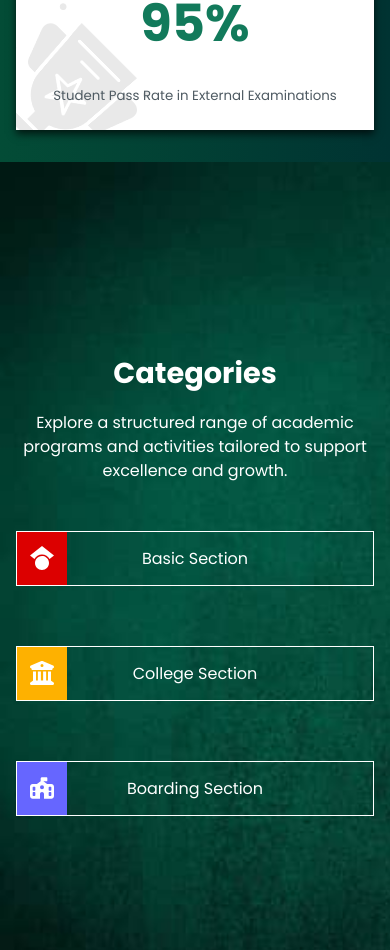
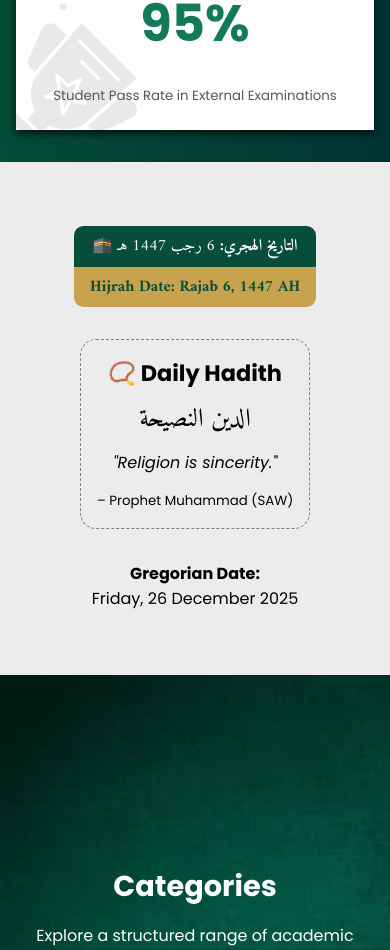
Before and after one commit to mojeed-painless/attanzeel-website__client, a React (Vite) app: page / in a window 390 px wide. Shown: the part 1899-2849 px from the top of the page. Built offline with nearby package versions, Linux system fonts and the light colour scheme.

Commit message:
Added the hadith section

```diff
--- a/index.html
+++ b/index.html
@@ -4,6 +4,7 @@
     <meta charset="UTF-8" />
     <link rel="icon" type="image/svg+xml" href="./public/svglogo.png" />
     <link href="https://fonts.googleapis.com/css2?family=Poppins:ital,wght@0,100;0,200;0,300;0,400;0,500;0,600;0,700;0,800;0,900;1,100;1,200;1,300;1,400;1,500;1,600;1,700;1,800;1,900&display=swap" rel="stylesheet">
+    <link href="https://fonts.googleapis.com/css2?family=Amiri:ital,wght@0,400;0,700;1,400;1,700&display=swap" rel="stylesheet">
     <meta name="viewport" content="width=device-width, initial-scale=1.0" />
     <title>attanzeel_website</title>
   </head>
--- a/src/assets/styles/home.css
+++ b/src/assets/styles/home.css
@@ -120,6 +120,61 @@
 
 
 
+
+
+
+/* HADITH */
+.hadith__section {
+    background: var(--color_lightgrey2);
+    padding: 4rem 6rem;
+    height: fit-content;
+}
+
+.hadith__container {
+    display: flex;
+    justify-content: space-between;
+    align-items: center;
+    height:100%;
+    text-align: center;
+}
+
+.hadith__content {
+    border: 1px dashed grey;
+    padding: 1rem;
+    border-radius: 1rem;
+}
+
+.arabic-hadith__content {
+    font-family: 'Amiri', serif;
+    font-size: 2rem;
+    margin: 0.7rem 0
+}
+
+.hadith__content small {
+    margin-top: 1rem;
+    display: inline-block;
+}
+
+.hijri__date {
+    font-family: 'Amiri', serif;
+    display: flex;
+    flex-direction: column;
+
+}
+
+.hijri__date span:first-child {
+    background: #064E3B;
+    color: white;
+    padding: 0.4rem 1rem;
+    border-radius: 0.6rem 0.6rem 0 0
+}
+
+.hijri__date span:last-child {
+    background: #C9A24D;
+    color: #064E3B;
+    padding: 0.4rem 1rem;
+    border-radius: 0 0 0.6rem 0.6rem
+}
 
 
 
@@ -488,7 +543,14 @@
 
 
 
+    .hadith__section {
+        padding: 4rem 3rem;
+    }
 
+    .hadith__container {
+        flex-direction: column-reverse;
+        gap: 2rem;
+    }
 
 
 
@@ -556,7 +618,13 @@
 
 
 
+    .hadith__section {
+        padding: 4rem 1rem;
+    }
 
+    .arabic-hadith__content {
+        font-size: 1.6rem;
+    }
 
     .category__container {
         flex-direction: column;
--- a/src/data.js
+++ b/src/data.js
@@ -135,6 +135,24 @@ export const statistics = [
 
 
 
+
+
+
+
+export const hadiths = [
+  {
+    ar: "خيركم من تعلم القرآن وعلمه",
+    en: "The best among you are those who learn the Qur’an and teach it."
+  },
+  {
+    ar: "إنما الأعمال بالنيات",
+    en: "Actions are judged by intentions."
+  },
+  {
+    ar: "الدين النصيحة",
+    en: "Religion is sincerity."
+  }
+];
 
 
 export const categories = [
--- a/src/pages/Home.jsx
+++ b/src/pages/Home.jsx
@@ -2,7 +2,7 @@ import { useState } from 'react';
 import  { Link } from 'react-router-dom';
 import HeaderInformation from '../components/HeaderInformation.jsx';
 import '../assets/styles/home.css';
-import { testimonials } from '../data.js';
+import { testimonials, hadiths } from '../data.js';
 import heroImage1 from '../assets/images/hero-image1.png';
 import maleAnonymous from '../assets/images/male-anonymous.jpg';
 import femaleAnonymous from '../assets/images/female-anonymous.jpg';
@@ -30,6 +30,29 @@ export default function Home() {
             setCurrentTestimonial(currentTestimonial - 1);
         }
     }
+
+      const gregorianDate = new Intl.DateTimeFormat("en-NG", {
+        weekday: "long",
+        day: "numeric",
+        month: "long",
+        year: "numeric"
+    }).format(new Date());
+
+
+    const hijriDate = new Intl.DateTimeFormat("ar-TN-u-ca-islamic", {
+        day: "numeric",
+        month: "long",
+        year: "numeric"
+    }).format(new Date());
+
+    const hijriDateEng = new Intl.DateTimeFormat("en-TN-u-ca-islamic", {
+        day: "numeric",
+        month: "long",
+        year: "numeric"
+    }).format(new Date());
+
+        const today = new Date().getDate();
+        const hadith = hadiths[today % hadiths.length];
 
     return (
         <>
@@ -78,6 +101,30 @@ export default function Home() {
                     ))}
                 </div>
             </div>
+        </article>
+
+
+        <article className="hadith__section">
+            <div className="hadith__container">
+                <div className="gregorian__date">
+                    <strong>Gregorian Date:</strong> <br />
+                    {gregorianDate}
+                </div>
+
+                <div className="hadith__content">
+                    <h3>📿 Daily Hadith</h3>
+                    <p className='arabic-hadith__content'>{hadith.ar}</p>
+                    <p><em>"{hadith.en}"</em></p>
+                    <small>– Prophet Muhammad (SAW)</small>
+                </div>
+
+
+                <div className="hijri__date">
+                    <span>🕋 <strong>التاريخ الهجري:</strong> {hijriDate}</span>
+                    <span><strong>Hijrah Date: {hijriDateEng}</strong></span>
+                </div>
+            </div>
+
         </article>
 
         <article className='category__section'>
```
Also changed, not shown: src/assets/styles/hadith.css (added).
